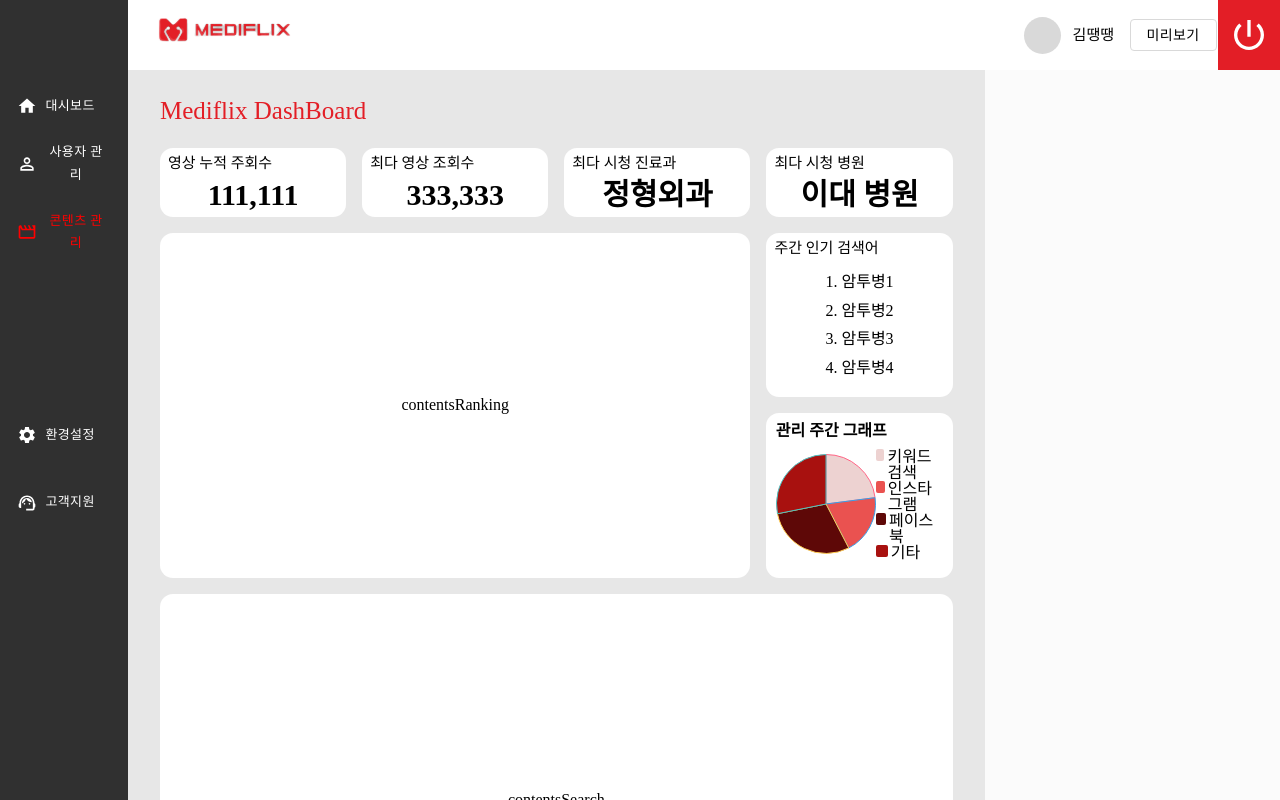
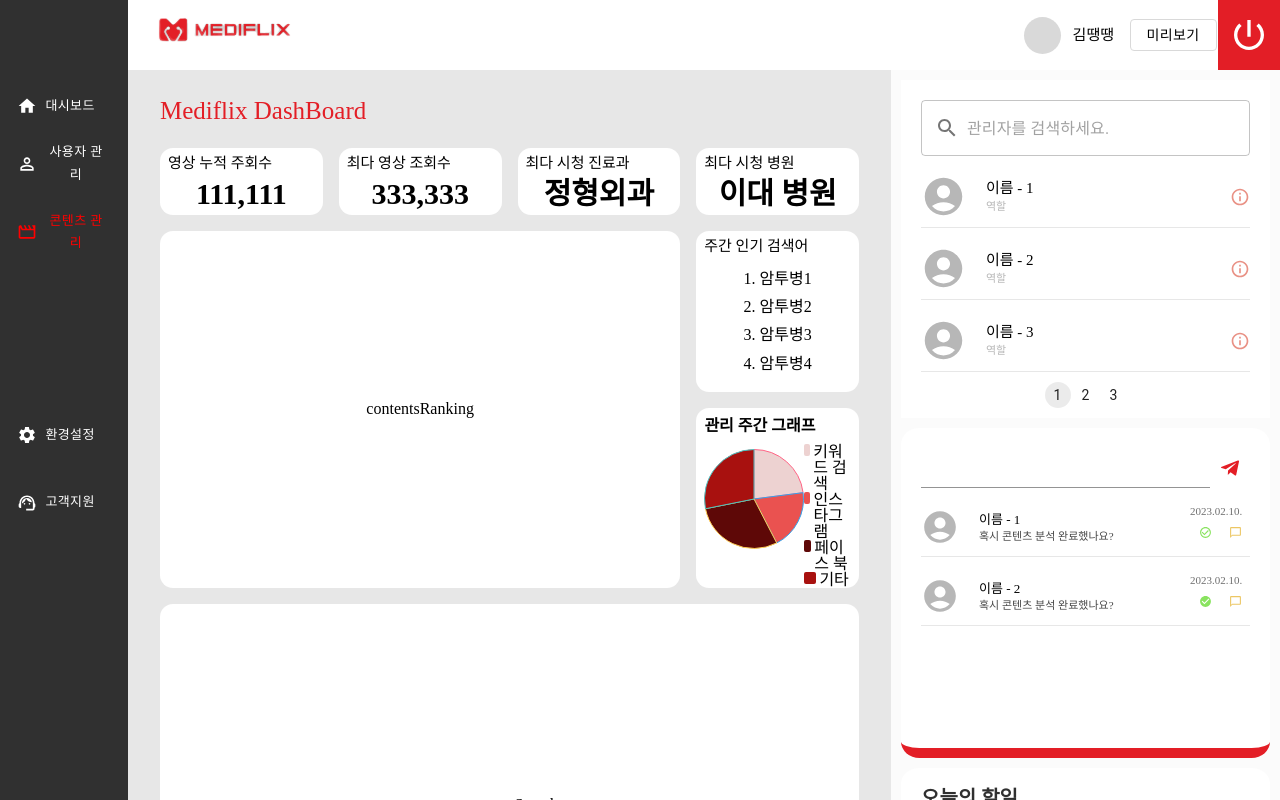
Before and after one commit to MEDIFLIX/ST_FE, a React (Create React App) app in the folder st_fe/: page /original in a window 1280 px wide. Shown: the top 800 px of the page. Built offline with nearby package versions, Linux system fonts and the light colour scheme; a web font is replaced by a local one.

Commit message:
feat : Original MemoBar추가

```diff
--- a/st_fe/src/pages/MainPage/MainPage.tsx
+++ b/st_fe/src/pages/MainPage/MainPage.tsx
@@ -7,7 +7,7 @@ import BarChart from './components/BarChart';
 import ListItems from './components/ListItems';
 import ContentList from './components/ContentList';
 import PieChart from './components/PieChart';
-import MemoBar from '../../components/MemoBar'
+import MemoBar from '../../components/MemoBar';
 
 const MainContainer = styled.div`
   width: 100vw;
@@ -71,7 +71,7 @@ const ContentGridBox = styled.div`
     'graph graph graph item1 item2'
     'weekContent weekContent weekContent diagram diagram';
 
-  grid-template-rows: 330px 233px 226px;
+  grid-template-rows: 1.4fr 1.1fr 1fr;
   grid-template-columns: 1fr 1fr 1fr 1fr 1fr;
 
   .grid-chart {
@@ -96,8 +96,6 @@ const ContentGridBox = styled.div`
     grid-area: diagram;
   }
 `;
-
-
 
 const MainPage = () => {
   return (
@@ -131,7 +129,7 @@ const MainPage = () => {
             </ContentBox>
           </ContentGridBox>
         </DashContainer>
-        <MemoBar/>
+        <MemoBar />
       </ContentContainer>
     </MainContainer>
   );
--- a/st_fe/src/pages/MainPage/components/PieChart.tsx
+++ b/st_fe/src/pages/MainPage/components/PieChart.tsx
@@ -99,12 +99,6 @@ const options = {
       precision: 2,
     },
   },
-  pieceLabel: {
-    mode: 'value',
-    position: 'outside',
-    fontSize: 11,
-    fontStyle: 'bold',
-  },
 };
 
 interface IPieChart {
--- a/st_fe/src/pages/Original/Original.tsx
+++ b/st_fe/src/pages/Original/Original.tsx
@@ -1,4 +1,5 @@
 import styled from 'styled-components';
+import MemoBar from '../../components/MemoBar';
 import NavBar from '../../components/Navbar';
 import SideBar from '../../components/SideBar';
 import PieChart from '../MainPage/components/PieChart';
@@ -165,7 +166,9 @@ const Original = () => {
             <WhiteBox className={'grid-contentsSearch'}>contentsSearch</WhiteBox>
           </ContentGridBox>
         </DashContainer>
-        <MemoContainer></MemoContainer>
+        <MemoContainer>
+          <MemoBar />
+        </MemoContainer>
       </ContentContainer>
     </MainContainer>
   );
```
